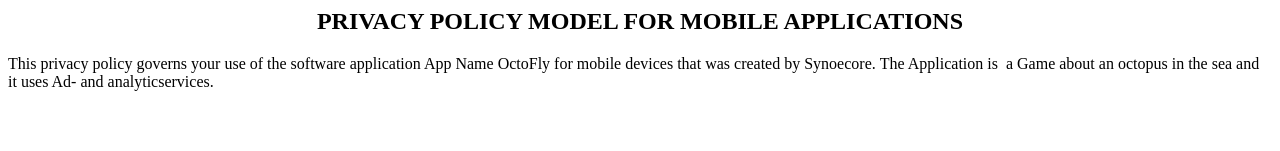
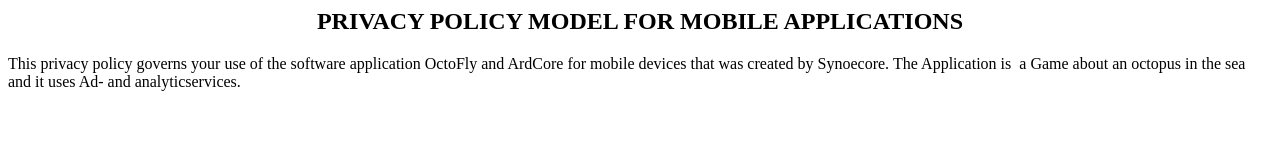
Before and after one commit to b4bergi/PrivacyPolicy, a plain HTML site: page index.html in a window 1280 px wide. Shown: the top 151 px of the page. Drawn offline with Linux system fonts and the light colour scheme.

Commit message:
added arcore

```diff
--- a/index.html
+++ b/index.html
@@ -1,6 +1,6 @@
 <h2 style="text-align: center;">PRIVACY POLICY MODEL FOR MOBILE APPLICATIONS</h2>
 <p></p>
-<p>This privacy policy governs your use of the software application App Name OctoFly for mobile devices that was created by&nbsp;Synoecore.&nbsp;The Application is&nbsp; a Game about an octopus in the sea and it uses Ad- and analyticservices.&nbsp;</p>
+<p>This privacy policy governs your use of the software application OctoFly and ArdCore for mobile devices that was created by&nbsp;Synoecore.&nbsp;The Application is&nbsp; a Game about an octopus in the sea and it uses Ad- and analyticservices.&nbsp;</p>
 <h4>&nbsp;</h4>
 <h4>What information does the Application obtain and how is it used?</h4>
 <p></p>
```
